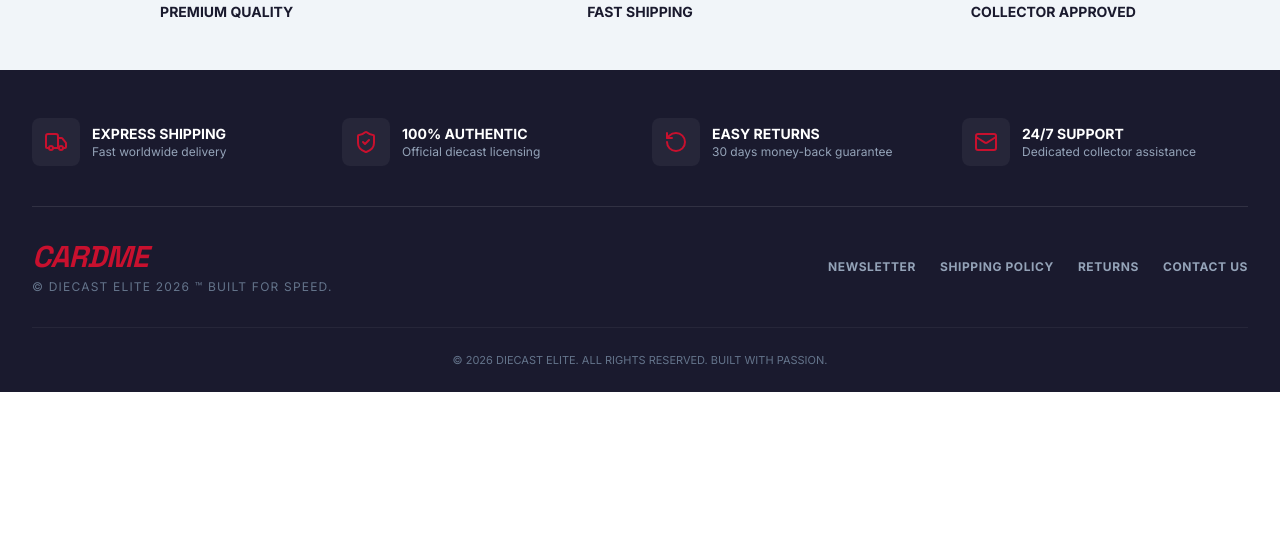
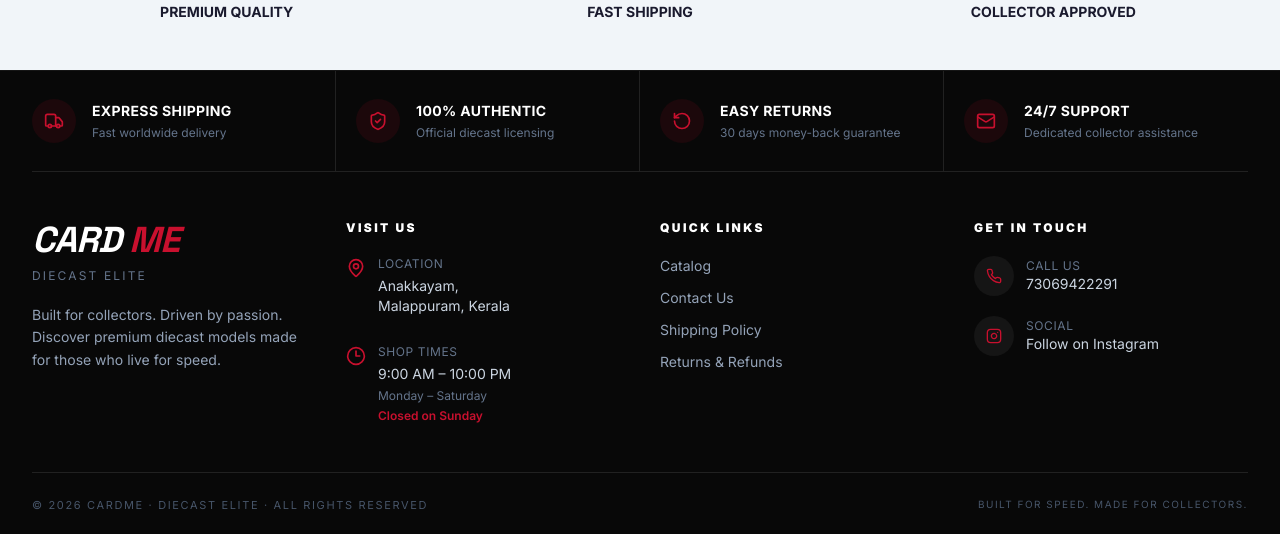
Before and after one commit to cardmeforcraft/cardme, a Next.js app: page / in a window 1280 px wide. Shown: the part 1675-2209 px from the top of the page. Before the commit the page ends 2067 px from the top, so only its background shows below. Built offline with nearby package versions, Linux system fonts and the light colour scheme; no server answers; the database is empty.

Commit message:
Update admin, catalog, checkout, orders and products

```diff
--- a/components/CartDrawer.tsx
+++ b/components/CartDrawer.tsx
@@ -129,10 +129,10 @@ export default function CartDrawer() {
                   <span>Subtotal</span>
                   <span className="font-extrabold text-slate-900">₹{subtotal.toFixed(2)}</span>
                 </div>
-                <div className="flex justify-between text-slate-500">
+                {/* <div className="flex justify-between text-slate-500">
                   <span>Estimated Shipping</span>
                   <span className="font-semibold text-emerald-600">FREE</span>
-                </div>
+                </div> */}
                 <div className="pt-2 border-t border-slate-200 flex justify-between text-sm font-black text-slate-900">
                   <span>Total</span>
                   <span className="text-[#C8102E]">₹{subtotal.toFixed(2)}</span>
--- a/components/Footer.tsx
+++ b/components/Footer.tsx
@@ -1,83 +1,296 @@
+
 import React from "react";
 import Link from "next/link";
-import { ShieldCheck, Truck, RotateCcw, Mail } from "lucide-react";
+import {
+  ShieldCheck,
+  Truck,
+  RotateCcw,
+  Mail,
+  MapPin,
+  Clock3,
+  Phone,
+  Instagram,
+} from "lucide-react";
 
 export default function Footer() {
   return (
-    <footer id="footer" className="bg-[#1A1A2E] text-slate-300 pt-12 pb-6">
-      <div className="max-w-7xl mx-auto px-4 sm:px-6 lg:px-8">
-        {/* Top Feature Badges */}
-        <div className="grid grid-cols-1 sm:grid-cols-2 lg:grid-cols-4 gap-6 pb-10 border-b border-white/10">
-          <div className="flex items-center gap-3">
-            <div className="p-3 bg-white/5 rounded-lg text-[#C8102E]">
-              <Truck className="w-6 h-6" />
+    <footer className="bg-[#080808] text-white border-t border-white/5">
+      <div className="max-w-7xl mx-auto px-5 sm:px-6 lg:px-8">
+
+        {/* ================= FEATURE BADGES ================= */}
+        <div className="grid grid-cols-2 lg:grid-cols-4 border-b border-white/10">
+
+          {/* Shipping */}
+          <div className="py-7 flex items-center gap-4 border-r border-white/10 pr-5">
+            <div className="w-11 h-11 rounded-full bg-[#C8102E]/10 flex items-center justify-center shrink-0">
+              <Truck className="w-5 h-5 text-[#C8102E]" />
             </div>
             <div>
-              <h4 className="text-sm font-bold text-white uppercase">Express Shipping</h4>
-              <p className="text-xs text-slate-400">Fast worldwide delivery</p>
+              <h4 className="text-sm font-bold uppercase tracking-wide">
+                Express Shipping
+              </h4>
+              <p className="text-xs text-slate-500 mt-1">
+                Fast worldwide delivery
+              </p>
             </div>
           </div>
-          <div className="flex items-center gap-3">
-            <div className="p-3 bg-white/5 rounded-lg text-[#C8102E]">
-              <ShieldCheck className="w-6 h-6" />
+
+          {/* Authentic */}
+          <div className="py-7 flex items-center gap-4 lg:border-r border-white/10 px-5">
+            <div className="w-11 h-11 rounded-full bg-[#C8102E]/10 flex items-center justify-center shrink-0">
+              <ShieldCheck className="w-5 h-5 text-[#C8102E]" />
             </div>
             <div>
-              <h4 className="text-sm font-bold text-white uppercase">100% Authentic</h4>
-              <p className="text-xs text-slate-400">Official diecast licensing</p>
+              <h4 className="text-sm font-bold uppercase tracking-wide">
+                100% Authentic
+              </h4>
+              <p className="text-xs text-slate-500 mt-1">
+                Official diecast licensing
+              </p>
             </div>
           </div>
-          <div className="flex items-center gap-3">
-            <div className="p-3 bg-white/5 rounded-lg text-[#C8102E]">
-              <RotateCcw className="w-6 h-6" />
+
+          {/* Returns */}
+          <div className="py-7 flex items-center gap-4 border-r border-white/10 pr-5 pl-5">
+            <div className="w-11 h-11 rounded-full bg-[#C8102E]/10 flex items-center justify-center shrink-0">
+              <RotateCcw className="w-5 h-5 text-[#C8102E]" />
             </div>
             <div>
-              <h4 className="text-sm font-bold text-white uppercase">Easy Returns</h4>
-              <p className="text-xs text-slate-400">30 days money-back guarantee</p>
+              <h4 className="text-sm font-bold uppercase tracking-wide">
+                Easy Returns
+              </h4>
+              <p className="text-xs text-slate-500 mt-1">
+                30 days money-back guarantee
+              </p>
             </div>
           </div>
-          <div className="flex items-center gap-3">
-            <div className="p-3 bg-white/5 rounded-lg text-[#C8102E]">
-              <Mail className="w-6 h-6" />
+
+          {/* Support */}
+          <div className="py-7 flex items-center gap-4 pl-5">
+            <div className="w-11 h-11 rounded-full bg-[#C8102E]/10 flex items-center justify-center shrink-0">
+              <Mail className="w-5 h-5 text-[#C8102E]" />
             </div>
             <div>
-              <h4 className="text-sm font-bold text-white uppercase">24/7 Support</h4>
-              <p className="text-xs text-slate-400">Dedicated collector assistance</p>
+              <h4 className="text-sm font-bold uppercase tracking-wide">
+                24/7 Support
+              </h4>
+              <p className="text-xs text-slate-500 mt-1">
+                Dedicated collector assistance
+              </p>
             </div>
           </div>
         </div>
 
-        {/* Main Footer Links & Logo */}
-        <div className="py-8 flex flex-col md:flex-row items-center justify-between gap-6">
+
+        {/* ================= MAIN FOOTER ================= */}
+        <div className="py-12 grid grid-cols-1 sm:grid-cols-2 lg:grid-cols-4 gap-10">
+
+          {/* BRAND */}
           <div>
-            <span className="text-3xl font-black text-[#C8102E] tracking-tight uppercase block" style={{ fontFamily: "'Space Grotesk', sans-serif", fontStyle: "italic" }}>
-              CARDME
-            </span>
+       <span
+  className="text-4xl font-black tracking-tight uppercase inline-block"
+  style={{
+    fontFamily: "'Space Grotesk', sans-serif",
+    fontStyle: "italic",
+  }}
+>
+  <span className="text-white">CARd </span>
+  <span className="text-[#C8102E]">ME</span>
+</span>
 
-            <p className="text-xs text-slate-500 uppercase tracking-widest mt-1">
-              © DIECAST ELITE 2026 ™ BUILT FOR SPEED.
+            <p className="text-xs text-slate-500 uppercase tracking-[0.18em] mt-2">
+              Diecast Elite
             </p>
+
+            <p className="text-sm text-slate-400 leading-relaxed mt-5 max-w-xs">
+              Built for collectors. Driven by passion. Discover premium
+              diecast models made for those who live for speed.
+            </p>
+
+            {/* Instagram */}
+            <a
+              href="https://instagram.com/"
+              target="_blank"
+              rel="noopener noreferrer"
+              className="inline-flex items-center gap-2 mt-6 text-sm font-bold text-slate-300 hover:text-[#C8102E] transition-colors"
+            >
+
+
+            </a>
           </div>
 
-          <div className="flex flex-wrap items-center justify-center gap-6 text-xs font-bold text-slate-400 uppercase tracking-wider">
-            <Link href="#newsletter" className="hover:text-[#C8102E] transition-colors">
-              Newsletter
-            </Link>
-            <Link href="#shipping" className="hover:text-[#C8102E] transition-colors">
-              Shipping Policy
-            </Link>
-            <Link href="#returns" className="hover:text-[#C8102E] transition-colors">
-              Returns
-            </Link>
-            <Link href="#contact" className="hover:text-[#C8102E] transition-colors">
-              Contact Us
-            </Link>
+
+          {/* STORE INFORMATION */}
+          <div>
+            <h3 className="text-xs font-black uppercase tracking-[0.2em] text-white mb-5">
+              Visit Us
+            </h3>
+
+            <div className="space-y-5">
+
+              {/* Location */}
+           <a
+  href="https://www.google.com/maps/search/?api=1&query=11.08771390476552,76.12089494833334"
+  target="_blank"
+  rel="noopener noreferrer"
+  className="flex gap-3 group"
+>
+  <MapPin className="w-5 h-5 text-[#C8102E] shrink-0 mt-0.5 group-hover:scale-110 transition-transform" />
+
+  <div>
+    <p className="text-xs uppercase tracking-wider text-slate-500 mb-1">
+      Location
+    </p>
+
+    <p className="text-sm text-slate-300 group-hover:text-white transition-colors">
+      Anakkayam,
+      <br />
+      Malappuram, Kerala
+    </p>
+
+    <p className="text-xs text-[#C8102E] mt-2 font-semibold">
+
+    </p>
+  </div>
+</a>
+
+              {/* Opening Hours */}
+              <div className="flex gap-3">
+                <Clock3 className="w-5 h-5 text-[#C8102E] shrink-0 mt-0.5" />
+
+                <div>
+                  <p className="text-xs uppercase tracking-wider text-slate-500 mb-1">
+                    Shop Times
+                  </p>
+
+                  <p className="text-sm text-slate-300">
+                    9:00 AM – 10:00 PM
+                  </p>
+
+                  <p className="text-xs text-slate-500 mt-1">
+                    Monday – Saturday
+                  </p>
+
+                  <p className="text-xs text-[#C8102E] mt-1 font-semibold">
+                    Closed on Sunday
+                  </p>
+                </div>
+              </div>
+
+            </div>
           </div>
+
+
+          {/* QUICK LINKS */}
+          <div>
+            <h3 className="text-xs font-black uppercase tracking-[0.2em] text-white mb-5">
+              Quick Links
+            </h3>
+
+            <div className="flex flex-col gap-3">
+              <Link
+                href="/catalog"
+                className="text-sm text-slate-400 hover:text-[#C8102E] transition-colors"
+              >
+               Catalog
+              </Link>
+  <Link
+                href="#contact"
+                className="text-sm text-slate-400 hover:text-[#C8102E] transition-colors"
+              >
+                Contact Us
+              </Link>
+
+
+              <Link
+                href="#shipping"
+                className="text-sm text-slate-400 hover:text-[#C8102E] transition-colors"
+              >
+                Shipping Policy
+              </Link>
+
+              <Link
+                href="#returns"
+                className="text-sm text-slate-400 hover:text-[#C8102E] transition-colors"
+              >
+                Returns & Refunds
+              </Link>
+
+
+            </div>
+          </div>
+
+
+          {/* CONTACT */}
+          <div>
+            <h3 className="text-xs font-black uppercase tracking-[0.2em] text-white mb-5">
+              Get In Touch
+            </h3>
+
+            <div className="space-y-5">
+
+              {/* Phone */}
+              <a
+                href="tel:73069422291"
+                className="group flex items-center gap-3"
+              >
+                <div className="w-10 h-10 rounded-full bg-white/5 flex items-center justify-center group-hover:bg-[#C8102E]/10 transition-colors">
+                  <Phone className="w-4 h-4 text-[#C8102E]" />
+                </div>
+
+                <div>
+                  <p className="text-xs text-slate-500 uppercase tracking-wider">
+                    Call Us
+                  </p>
+
+                  <p className="text-sm text-slate-300 group-hover:text-white transition-colors">
+                    73069422291
+                  </p>
+                </div>
+              </a>
+
+
+              {/* Instagram */}
+              <a
+                href="https://instagram.com/"
+                target="_blank"
+                rel="noopener noreferrer"
+                className="group flex items-center gap-3"
+              >
+                <div className="w-10 h-10 rounded-full bg-white/5 flex items-center justify-center group-hover:bg-[#C8102E]/10 transition-colors">
+                  <Instagram className="w-4 h-4 text-[#C8102E]" />
+                </div>
+
+                <div>
+                  <p className="text-xs text-slate-500 uppercase tracking-wider">
+                    Social
+                  </p>
+
+                  <p className="text-sm text-slate-300 group-hover:text-white transition-colors">
+                    Follow on Instagram
+                  </p>
+                </div>
+              </a>
+
+            </div>
+          </div>
+
         </div>
 
-        {/* Copyright Bar */}
-        <div className="pt-6 border-t border-white/5 text-center text-[11px] text-slate-500">
-          <p>© 2026 DIECAST ELITE. ALL RIGHTS RESERVED. BUILT WITH PASSION.</p>
+
+        {/* ================= BOTTOM BAR ================= */}
+        <div className="border-t border-white/10 py-6 flex flex-col md:flex-row items-center justify-between gap-4">
+
+          <p className="text-[10px] sm:text-[11px] text-slate-600 uppercase tracking-[0.15em] text-center md:text-left">
+            © 2026 CARDME · DIECAST ELITE · ALL RIGHTS RESERVED
+          </p>
+
+          <p className="text-[10px] text-slate-600 uppercase tracking-[0.15em]">
+            Built for speed. Made for collectors.
+          </p>
+
         </div>
+
       </div>
     </footer>
   );
--- a/components/Navbar.tsx
+++ b/components/Navbar.tsx
@@ -140,6 +140,7 @@ export default function Navbar({ initialLinks }: NavbarProps) {
             >
               CARD
             </span>
+
             <span
               className="text-2xl sm:text-3xl font-black tracking-tight text-[#1A1A2E] group-hover:text-[#C8102E] transition-colors"
               style={{ fontFamily: "'Space Grotesk', sans-serif", fontStyle: "italic", color: "#C8102E" }}
```
